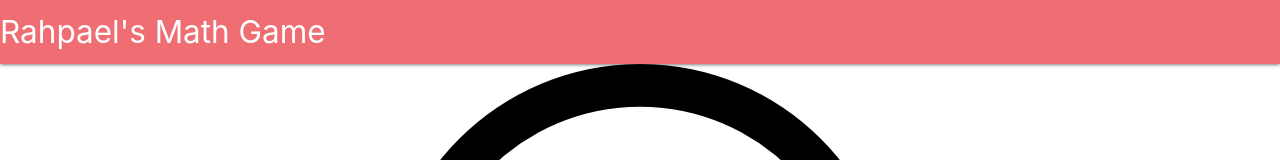
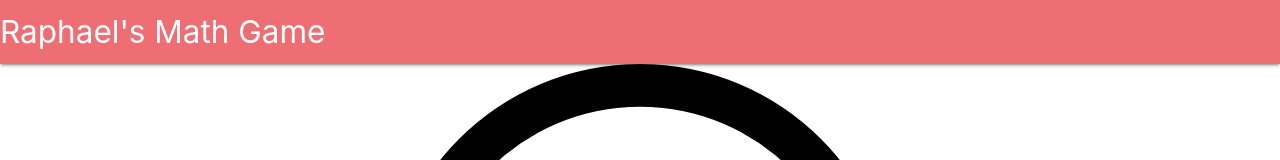
Before and after one commit to blauret/mathGame, an Angular app: page / in a window 1280 px wide. Shown: the top 160 px of the page. Built offline with nearby package versions, Linux system fonts and the light colour scheme; what ng-particles would draw is missing.

Commit message:
Fixed typo

```diff
--- a/src/app/app.component.html
+++ b/src/app/app.component.html
@@ -1,6 +1,6 @@
 <nav>
   <div class="nav-wrapper">
-    <a href="#" class="brand-logo">Rahpael's Math Game</a>
+    <a href="#" class="brand-logo">Raphael's Math Game</a>
     <a href="#!" *ngIf="finished" class="right-align" (click)="setRestart()"
       ><i class="material-icons">replay</i></a
     >
```
